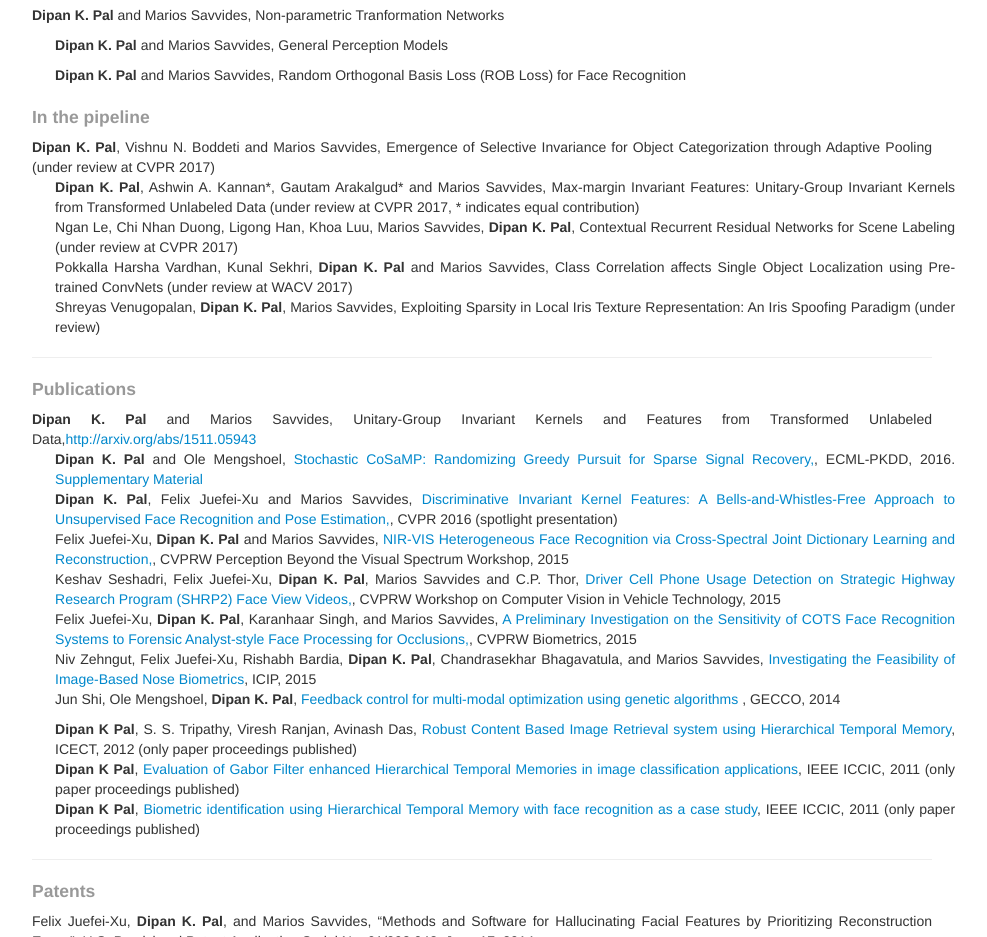
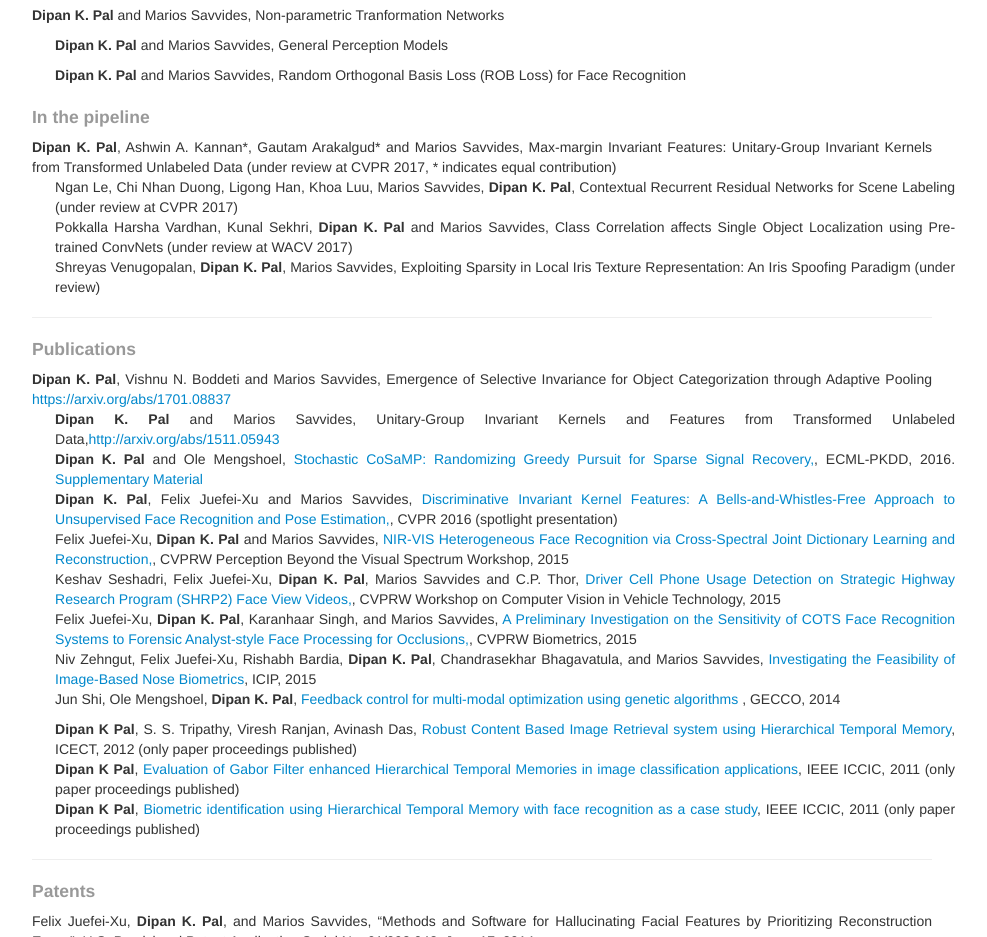
Before and after one commit to dkpal/dkpal.github.io, a plain HTML site: page index.html in a window 1280 px wide. Shown: the part 860-1797 px from the top of the page, without its empty margins (158-1145 px from the left). Drawn offline with Linux system fonts and the light colour scheme.

Commit message:
added emergence to arxiv

```diff
--- a/index.html
+++ b/index.html
@@ -144,10 +144,7 @@
       <div class="row-fluid" align="justify">
 
 
-        <div class="span12">
-          <b>Dipan K. Pal</b>, Vishnu N. Boddeti and Marios Savvides, Emergence of Selective Invariance for Object Categorization through Adaptive Pooling (under review at CVPR 2017)
-        </div>
-        <br>
+
 
         <div class="span12">
           <b>Dipan K. Pal</b>, Ashwin A. Kannan*, Gautam Arakalgud* and Marios Savvides, Max-margin Invariant Features: Unitary-Group Invariant Kernels from Transformed Unlabeled Data (under review at CVPR 2017, * indicates equal contribution)
@@ -178,6 +175,13 @@
 
       <h4 class="muted" id="publications">Publications</h4>
       <div class="row-fluid" align="justify">
+
+
+
+        <div class="span12">
+          <b>Dipan K. Pal</b>, Vishnu N. Boddeti and Marios Savvides, Emergence of Selective Invariance for Object Categorization through Adaptive Pooling <a href="https://arxiv.org/abs/1701.08837"  target="_blank">https://arxiv.org/abs/1701.08837 </a>
+        </div>
+        <br>
 
 
         <div class="span12">
```
